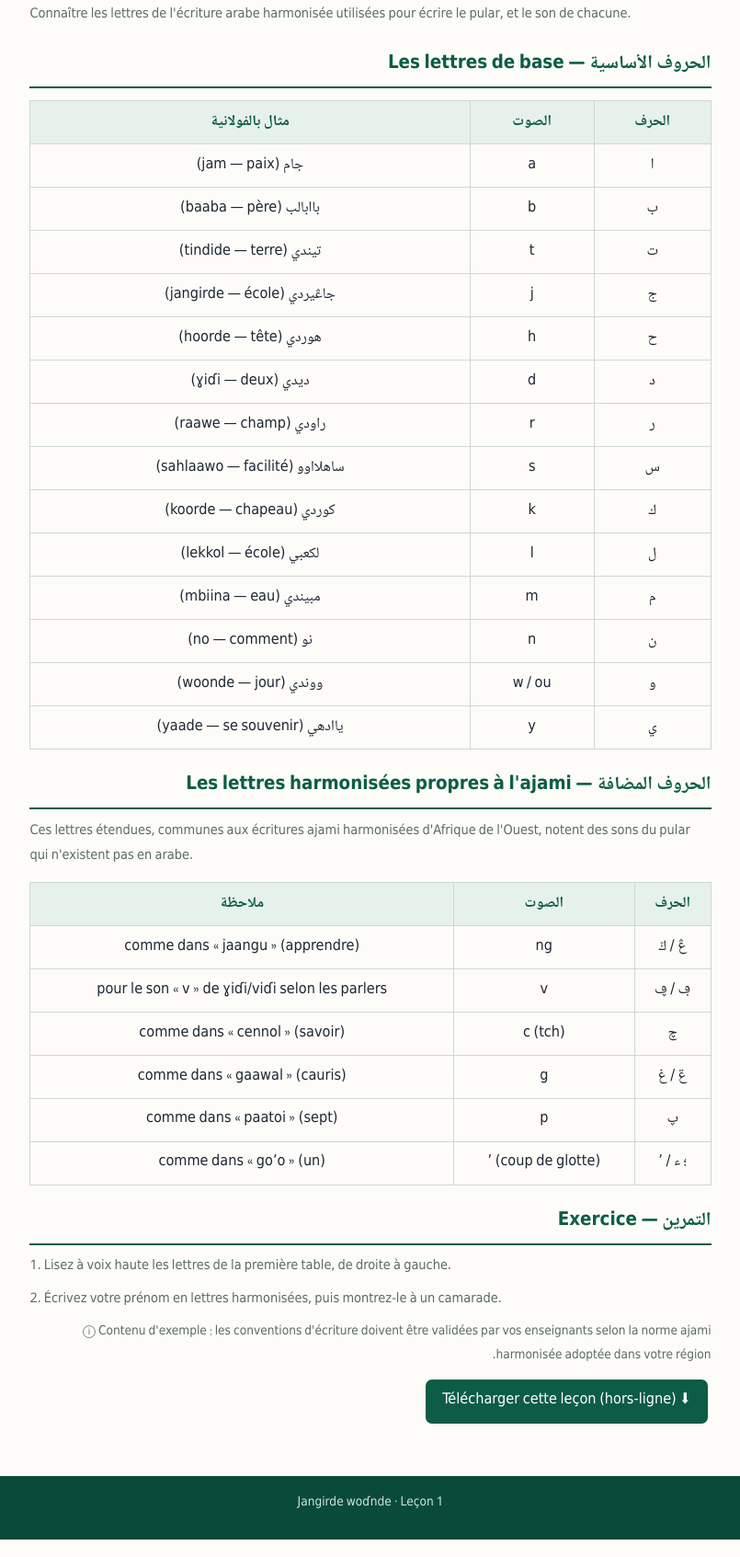
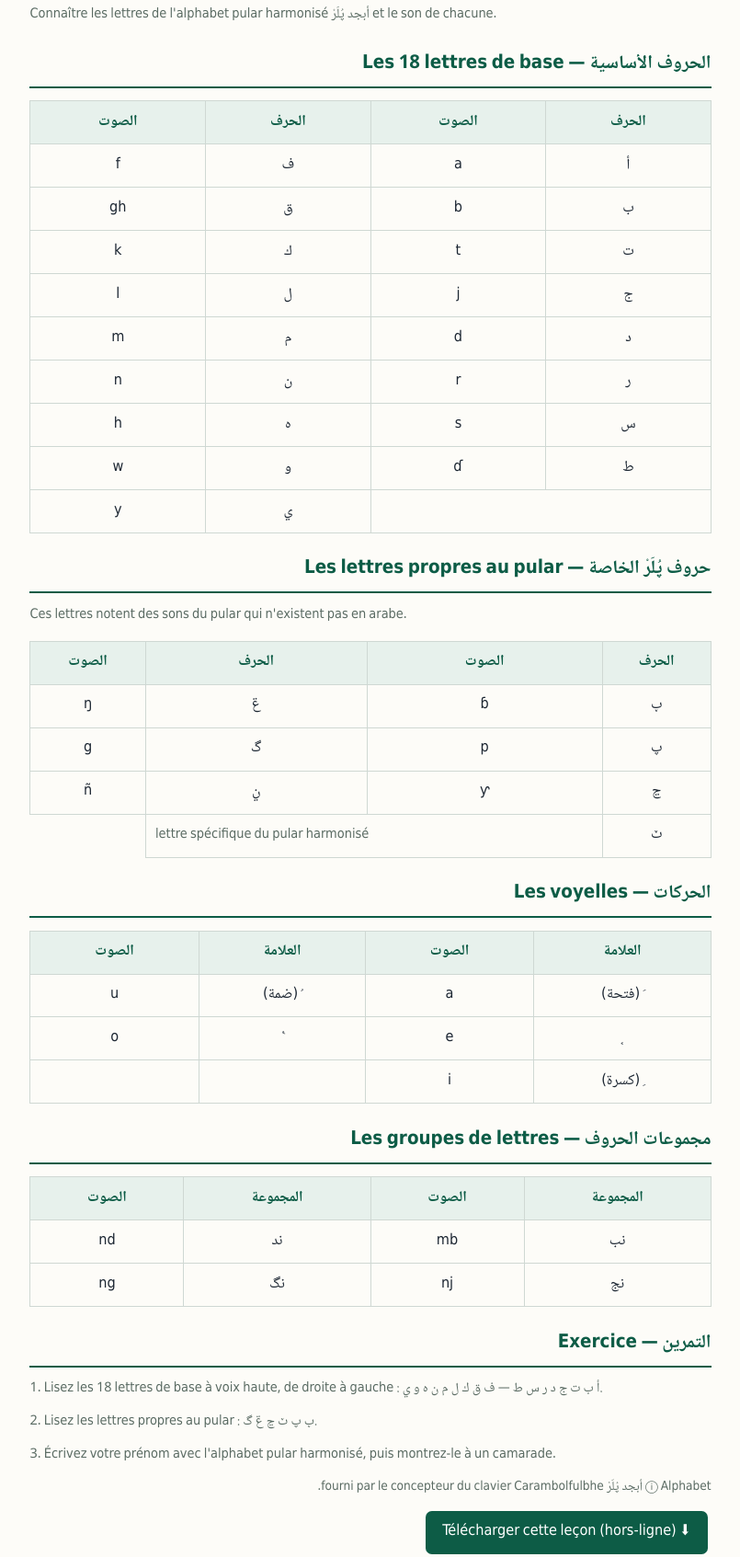
Before and after one commit to barryaichabilguis-cpu/Windin-diangen-poular-, a plain HTML site: page lecons/lecon-01.html in a window 1280 px wide. Shown: the part 256-1949 px from the top of the page at 92% size, without its empty margins (237-1042 px from the left). Drawn offline with Linux system fonts and the light colour scheme.

Commit message:
Leçon 1 : alphabet أبجد پُلَرْ authentique ; corrections mb/ng/ɗ dans les leçons
Co-authored-by: barryaichabilguis-cpu <barryaichabilguis-cpu@users.noreply.github.com>

```diff
--- a/lecons/lecon-01.html
+++ b/lecons/lecon-01.html
@@ -3,13 +3,13 @@
 <head>
 <meta charset="UTF-8">
 <meta name="viewport" content="width=device-width, initial-scale=1">
-<title>Leçon 1 — L'alphabet ajami harmonisé</title>
+<title>Leçon 1 — أبجد پُلَرْ : l'alphabet pular harmonisé</title>
 <link rel="stylesheet" href="../style.css">
 </head>
 <body>
 <header>
-  <h1>الدرس الأول — أحرف الواڠي المواڢق</h1>
-  <p>Leçon 1 · L'alphabet arabe harmonisé (ajami)</p>
+  <h1>الدرس الأول — أبجد پُلَرْ</h1>
+  <p>Leçon 1 · L'alphabet pular à caractères harmonisés</p>
 </header>
 <nav>
   <a href="../index.html">الرئيسية — Accueil</a>
@@ -17,44 +17,53 @@
 </nav>
 <main>
   <h2>الهدف — Objectif</h2>
-  <p class="fr">Connaître les lettres de l'écriture arabe harmonisée utilisées pour écrire le pular, et le son de chacune.</p>
+  <p class="fr">Connaître les lettres de l'alphabet pular harmonisé أبجد پُلَرْ et le son de chacune.</p>
 
-  <h2>الحروف الأساسية — Les lettres de base</h2>
+  <h2>الحروف الأساسية — Les 18 lettres de base</h2>
   <table>
-    <tr><th>الحرف</th><th>الصوت</th><th>مثال بالفولانية</th></tr>
-    <tr><td>ا</td><td>a</td><td>جام (jam — paix)</td></tr>
-    <tr><td>ب</td><td>b</td><td>باابالب (baaba — père)</td></tr>
-    <tr><td>ت</td><td>t</td><td>تيندي (tindide — terre)</td></tr>
-    <tr><td>ج</td><td>j</td><td>جاڠيردي (jangirde — école)</td></tr>
-    <tr><td>ح</td><td>h</td><td>هوردي (hoorde — tête)</td></tr>
-    <tr><td>د</td><td>d</td><td>ديدي (ɣiɗi — deux)</td></tr>
-    <tr><td>ر</td><td>r</td><td>راودي (raawe — champ)</td></tr>
-    <tr><td>س</td><td>s</td><td>ساهلااوو (sahlaawo — facilité)</td></tr>
-    <tr><td>ك</td><td>k</td><td>كوردي (koorde — chapeau)</td></tr>
-    <tr><td>ل</td><td>l</td><td>لكعبي (lekkol — école)</td></tr>
-    <tr><td>م</td><td>m</td><td>مبيندي (mbiina — eau)</td></tr>
-    <tr><td>ن</td><td>n</td><td>نو (no — comment)</td></tr>
-    <tr><td>و</td><td>w / ou</td><td>ووندي (woonde — jour)</td></tr>
-    <tr><td>ي</td><td>y</td><td>ياادهي (yaade — se souvenir)</td></tr>
+    <tr><th>الحرف</th><th>الصوت</th><th>الحرف</th><th>الصوت</th></tr>
+    <tr><td>أ</td><td>a</td><td>ف</td><td>f</td></tr>
+    <tr><td>ب</td><td>b</td><td>ق</td><td>gh</td></tr>
+    <tr><td>ت</td><td>t</td><td>ك</td><td>k</td></tr>
+    <tr><td>ج</td><td>j</td><td>ل</td><td>l</td></tr>
+    <tr><td>د</td><td>d</td><td>م</td><td>m</td></tr>
+    <tr><td>ر</td><td>r</td><td>ن</td><td>n</td></tr>
+    <tr><td>س</td><td>s</td><td>ه</td><td>h</td></tr>
+    <tr><td>ط</td><td>ɗ</td><td>و</td><td>w</td></tr>
+    <tr><td colspan="2"></td><td>ي</td><td>y</td></tr>
   </table>
 
-  <h2>الحروف المضافة — Les lettres harmonisées propres à l'ajami</h2>
-  <p class="fr">Ces lettres étendues, communes aux écritures ajami harmonisées d'Afrique de l'Ouest, notent des sons du pular qui n'existent pas en arabe.</p>
+  <h2>حروف پُلَرْ الخاصة — Les lettres propres au pular</h2>
+  <p class="fr">Ces lettres notent des sons du pular qui n'existent pas en arabe.</p>
   <table>
-    <tr><th>الحرف</th><th>الصوت</th><th>ملاحظة</th></tr>
-    <tr><td>ڠ / ڭ</td><td>ng</td><td>comme dans « jaangu » (apprendre)</td></tr>
-    <tr><td>ڢ / ڥ</td><td>v</td><td>pour le son « v » de ɣiɗi/viɗi selon les parlers</td></tr>
-    <tr><td>چ</td><td>c (tch)</td><td>comme dans « cennol » (savoir)</td></tr>
-    <tr><td>ݝ / غ</td><td>g</td><td>comme dans « gaawal » (cauris)</td></tr>
-    <tr><td>پ</td><td>p</td><td>comme dans « paatoi » (sept)</td></tr>
-    <tr><td>؛ ء / ʼ</td><td>ʼ (coup de glotte)</td><td>comme dans « goʼo » (un)</td></tr>
+    <tr><th>الحرف</th><th>الصوت</th><th>الحرف</th><th>الصوت</th></tr>
+    <tr><td>ࢠ</td><td>ɓ</td><td>ݝ</td><td>ŋ</td></tr>
+    <tr><td>پ</td><td>p</td><td>گ</td><td>g</td></tr>
+    <tr><td>ڃ</td><td>ƴ</td><td>ݧ</td><td>ñ</td></tr>
+    <tr><td>ݖ</td><td colspan="2" class="fr">lettre spécifique du pular harmonisé</td></tr>
+  </table>
+
+  <h2>الحركات — Les voyelles</h2>
+  <table>
+    <tr><th>العلامة</th><th>الصوت</th><th>العلامة</th><th>الصوت</th></tr>
+    <tr><td>َ (فتحة)</td><td>a</td><td>ُ (ضمة)</td><td>u</td></tr>
+    <tr><td>ࣹ</td><td>e</td><td>ٝ</td><td>o</td></tr>
+    <tr><td>ِ (كسرة)</td><td>i</td><td></td><td></td></tr>
+  </table>
+
+  <h2>مجموعات الحروف — Les groupes de lettres</h2>
+  <table>
+    <tr><th>المجموعة</th><th>الصوت</th><th>المجموعة</th><th>الصوت</th></tr>
+    <tr><td>نب</td><td>mb</td><td>ند</td><td>nd</td></tr>
+    <tr><td>نج</td><td>nj</td><td>نگ</td><td>ng</td></tr>
   </table>
 
   <h2>التمرين — Exercice</h2>
-  <p class="fr">1. Lisez à voix haute les lettres de la première table, de droite à gauche.</p>
-  <p class="fr">2. Écrivez votre prénom en lettres harmonisées, puis montrez-le à un camarade.</p>
+  <p class="fr">1. Lisez les 18 lettres de base à voix haute, de droite à gauche : أ ب ت ج د ر س ط — ف ق ك ل م ن ه و ي.</p>
+  <p class="fr">2. Lisez les lettres propres au pular : ࢠ پ ݖ ڃ ݝ گ.</p>
+  <p class="fr">3. Écrivez votre prénom avec l'alphabet pular harmonisé, puis montrez-le à un camarade.</p>
 
-  <p class="small">ⓘ Contenu d'exemple : les conventions d'écriture doivent être validées par vos enseignants selon la norme ajami harmonisée adoptée dans votre région.</p>
+  <p class="small">ⓘ Alphabet أبجد پُلَرْ fourni par le concepteur du clavier Carambolfulbhe.</p>
   <a class="btn" href="lecon-01.html" download>⬇ Télécharger cette leçon (hors-ligne)</a>
 </main>
 <footer><p>Jangirde woɗnde · Leçon 1</p></footer>
```
Also changed, not shown: index.html (+1 -1 lines), lecons/lecon-02.html (+3 -3 lines), lecons/lecon-03.html (+13 -12 lines).
